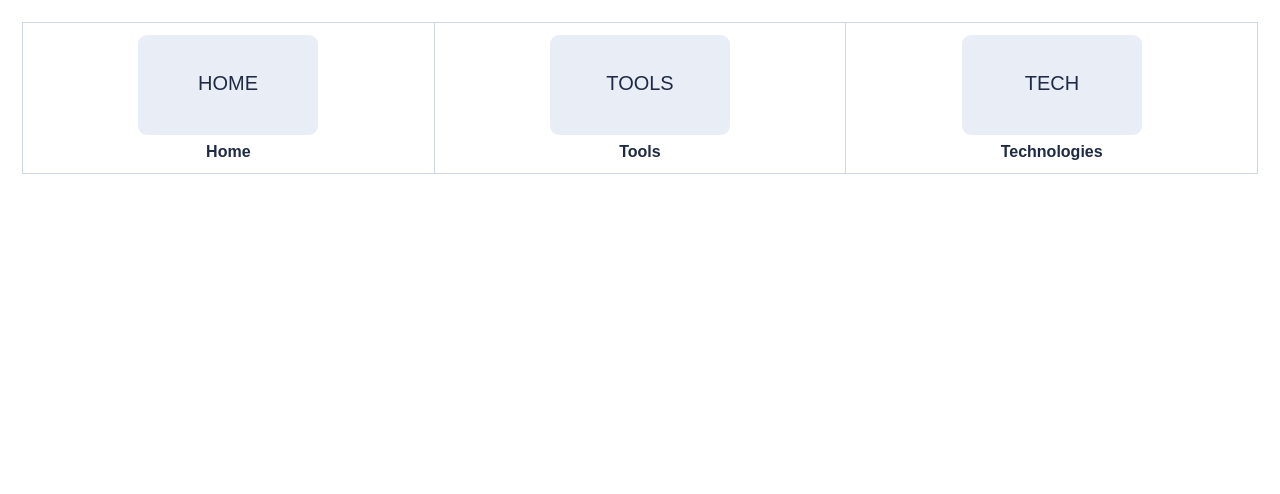
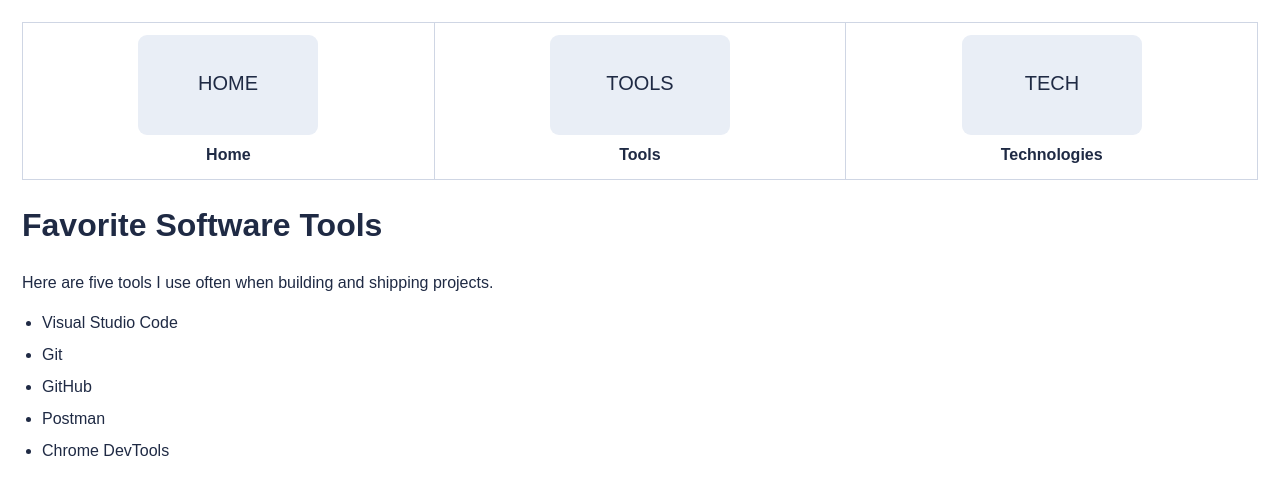
Before and after one commit to zainabejaz702-lab/Lab3-ZI, a plain HTML site: page tools.html in a window 1280 px wide. Drawn offline with Linux system fonts and the light colour scheme.

Commit message:
Add tools list with links

```diff
--- a/tools.html
+++ b/tools.html
@@ -5,12 +5,14 @@
   <meta name="viewport" content="width=device-width, initial-scale=1" />
   <title>Tools</title>
   <style>
-    body { font-family: Arial, Helvetica, sans-serif; margin: 22px; }
+    body { font-family: Arial, Helvetica, sans-serif; margin: 22px; line-height: 1.5; color: #1f2a44; }
     table { width: 100%; border-collapse: collapse; margin-bottom: 18px; }
     td { width: 33.33%; border: 1px solid #cfd6e4; padding: 12px; text-align: center; }
     a { text-decoration: none; color: #1f2a44; display: inline-block; }
     svg { display:block; margin: 0 auto 8px auto; width: 180px; height: 100px; }
     .tile { font-weight: 700; }
+    ul { padding-left: 20px; }
+    li { margin: 8px 0; }
   </style>
 </head>
 <body>
@@ -47,8 +49,16 @@
     </tr>
   </table>
 
-  <h1></h1>
-  <p></p>
+  <h1>Favorite Software Tools</h1>
+  <p>Here are five tools I use often when building and shipping projects.</p>
+
+  <ul>
+    <li><a href="https://code.visualstudio.com/" target="_blank" rel="noopener">Visual Studio Code</a></li>
+    <li><a href="https://git-scm.com/" target="_blank" rel="noopener">Git</a></li>
+    <li><a href="https://github.com/" target="_blank" rel="noopener">GitHub</a></li>
+    <li><a href="https://www.postman.com/" target="_blank" rel="noopener">Postman</a></li>
+    <li><a href="https://developer.chrome.com/docs/devtools/" target="_blank" rel="noopener">Chrome DevTools</a></li>
+  </ul>
 
 </body>
 </html>
```
